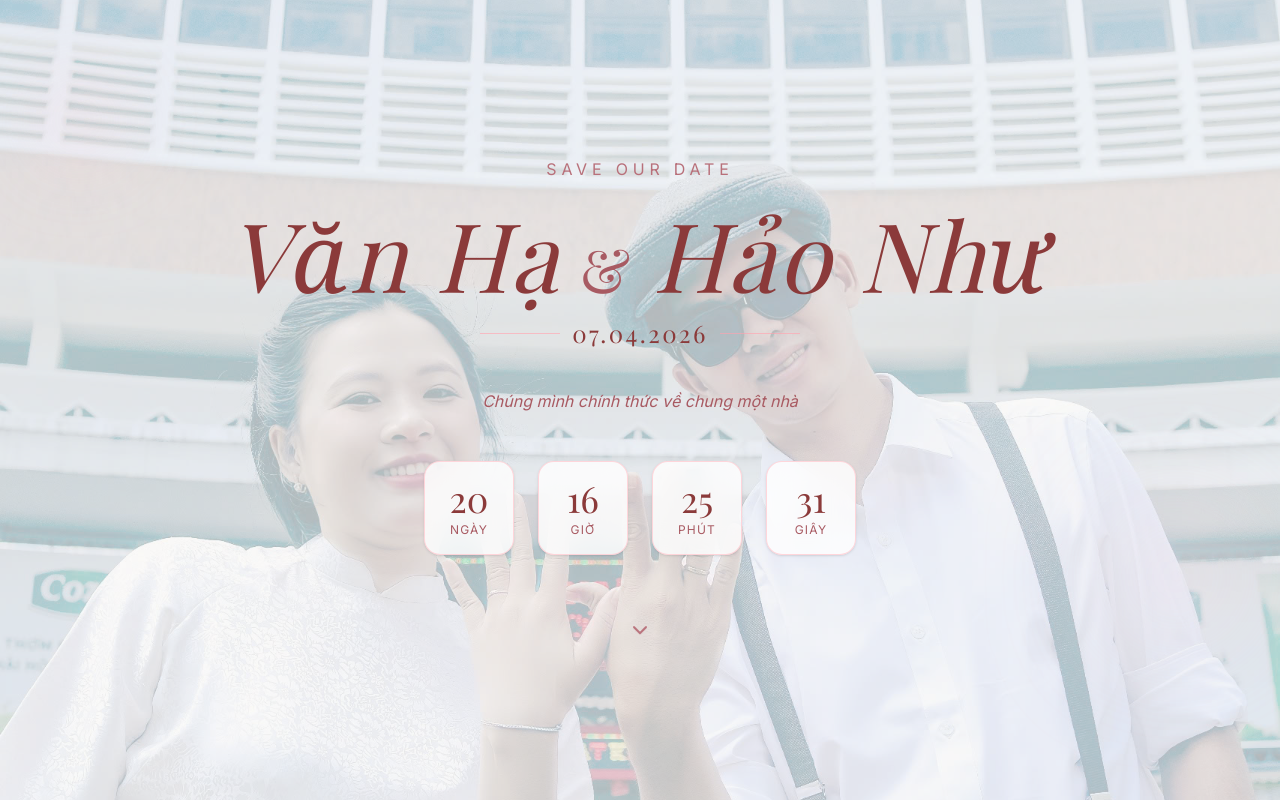
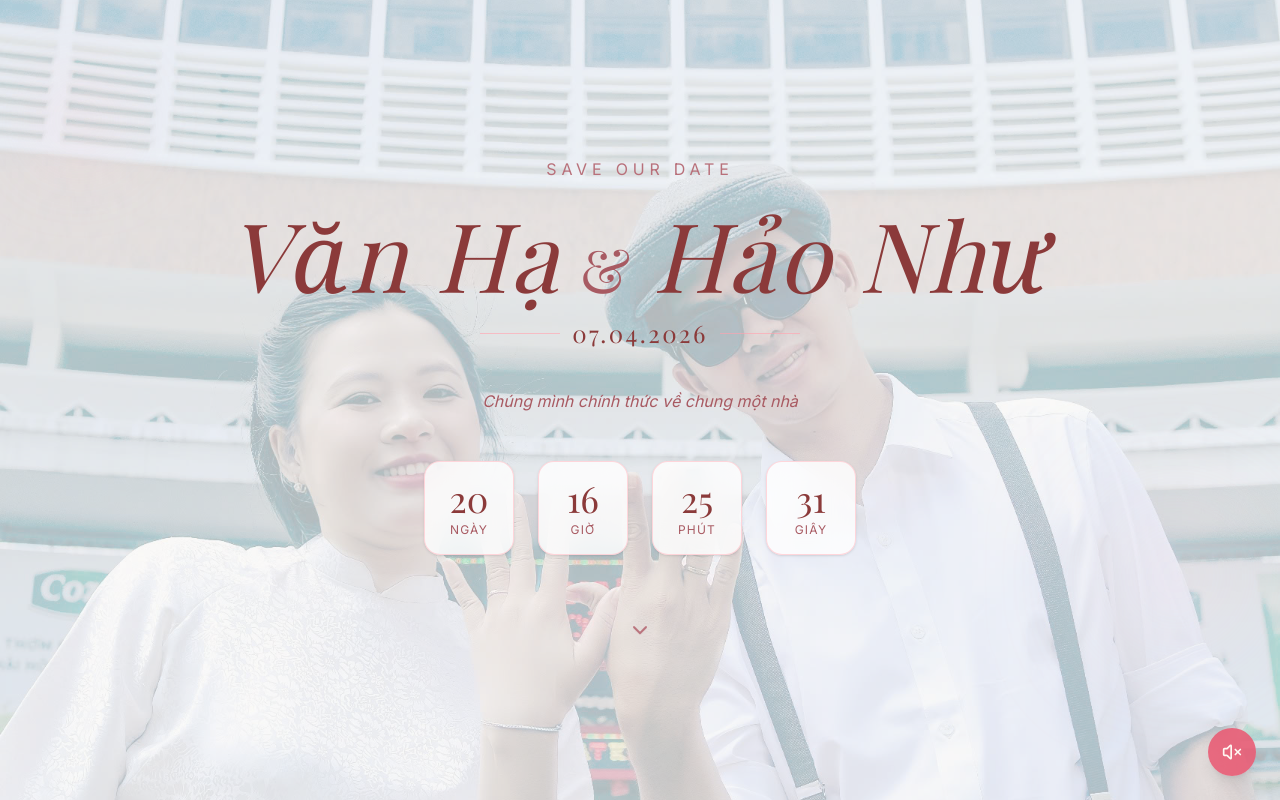
Before and after one commit to haphan95/hanhu, a Next.js app: page / in a window 1280 px wide. Built offline with nearby package versions, Linux system fonts and the light colour scheme; a web font is replaced by a local one.

Commit message:
open music

```diff
--- a/components/wedding/wedding-page-content.tsx
+++ b/components/wedding/wedding-page-content.tsx
@@ -9,6 +9,7 @@ import { GallerySection } from "@/components/wedding/gallery-section";
 import { TimelineSection } from "@/components/wedding/timeline-section";
 import { ThankYouSection } from "@/components/wedding/thank-you-section";
 import { GuestbookSection } from "@/components/wedding/guestbook-section";
+import { MusicPlayer } from "@/components/wedding/music-player";
 
 const scrollFade = {
   initial: { opacity: 0, y: 28 },
@@ -89,7 +90,7 @@ export function WeddingPageContent() {
       ref={mainRef}
       className="h-screen overflow-y-auto overflow-x-hidden scroll-smooth snap-y snap-mandatory scrollbar-hide"
     >
-      {/* <MusicPlayer /> */}
+      <MusicPlayer />
       {/* 4 section snap: mỗi lần scroll chuột = 1 section full */}
       <motion.div
         data-snap-section
```
